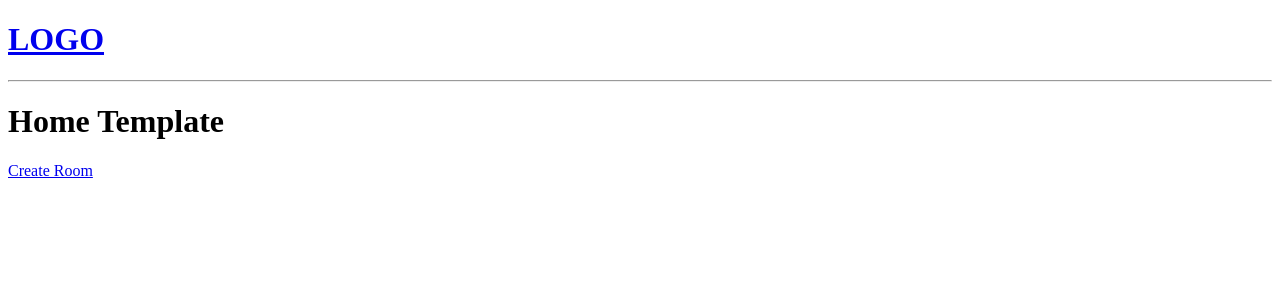
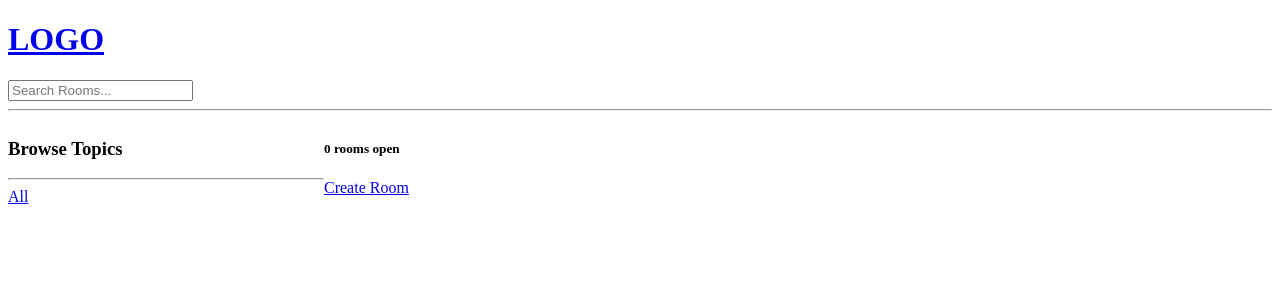
Before and after one commit to dlt-v/StudyBud, a Django app: page / in a window 1280 px wide. Shown: the top 300 px of the page. Run offline with Django 4.2, Linux system fonts and the light colour scheme; data that the repository does not hold is empty.

Commit message:
add search functionality

```diff
--- a/base/templates/base/home.html
+++ b/base/templates/base/home.html
@@ -1,7 +1,29 @@
 {% extends 'main.html' %} {% block content %}
-<h1>Home Template</h1>
+
+<style>
+    .home-container {
+        display: grid;
+        grid-template-columns: 1fr 3fr;
+    }
+</style>
+
+<div class="home-container">
+    <div>
+        <h3>Browse Topics</h3>
+        <hr />
+        <div>
+            <a href="{% url 'home' %}">All</a>
+        </div>
+        {% for topic in topics %}
+        <div>
+            <a href="{% url 'home' %}?q={{topic.name}}">{{topic.name}}</a>
+        </div>
+
+        {% endfor %}
+    </div>
 
     <div>
+        <h5>{{room_count}} rooms open</h5>
         <a href="{% url 'create-room' %}">Create Room</a>
 
         <div>
@@ -21,5 +43,6 @@
             {% endfor %}
         </div>
     </div>
+</div>
 
 {% endblock content%}
--- a/base/views.py
+++ b/base/views.py
@@ -1,13 +1,26 @@
 from django.shortcuts import render, redirect
-from .models import Room
+from django.db.models import Q
+from .models import Room, Topic
 from .forms import RoomForm
 # Create your views here.
 
 
 def home(request):
-    # return HttpResponse('Home page')
-    rooms = Room.objects.all()
-    context = {'rooms': rooms}
+    query = request.GET.get('q') if request.GET.get('q') != None else ''
+    rooms = Room.objects.filter(
+        Q(topic__name__icontains=query) |
+        Q(name__icontains=query) |
+        Q(description__icontains=query)
+    )
+
+    topics = Topic.objects.all()
+    room_count = rooms.count()
+
+    context = {
+        'rooms': rooms,
+        'topics': topics,
+        'room_count': room_count
+        }
     return render(request, 'base/home.html', context)
 
 
@@ -45,8 +58,9 @@ def update_room(request, pk):
     context = {'form': form}
     return render(request, 'base/room_form.html', context)
 
+
 def delete_room(request, pk):
-    room = Room.objects.get(id = pk)
+    room = Room.objects.get(id=pk)
     if request.method == "POST":
         room.delete()
         return redirect('home')
--- a/templates/navbar.html
+++ b/templates/navbar.html
@@ -1,4 +1,8 @@
 <a href="/">
     <h1>LOGO</h1>
 </a>
+
+<form method="get" action="{% url 'home' %}">
+    <input type="text" name="q" placeholder="Search Rooms..." />
+</form>
 <hr />
```
Lines whose indentation alone changed are shown as unchanged.
